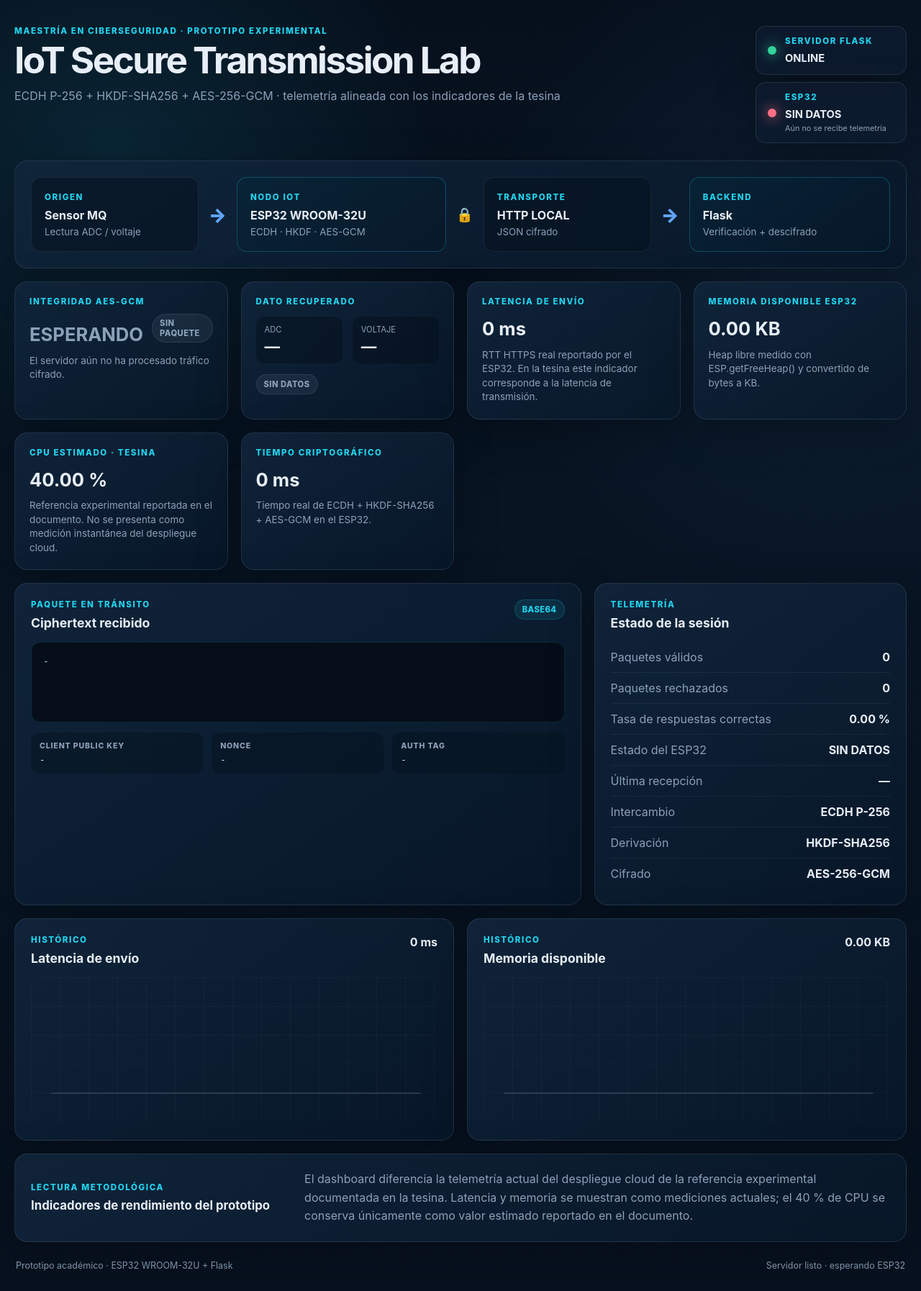
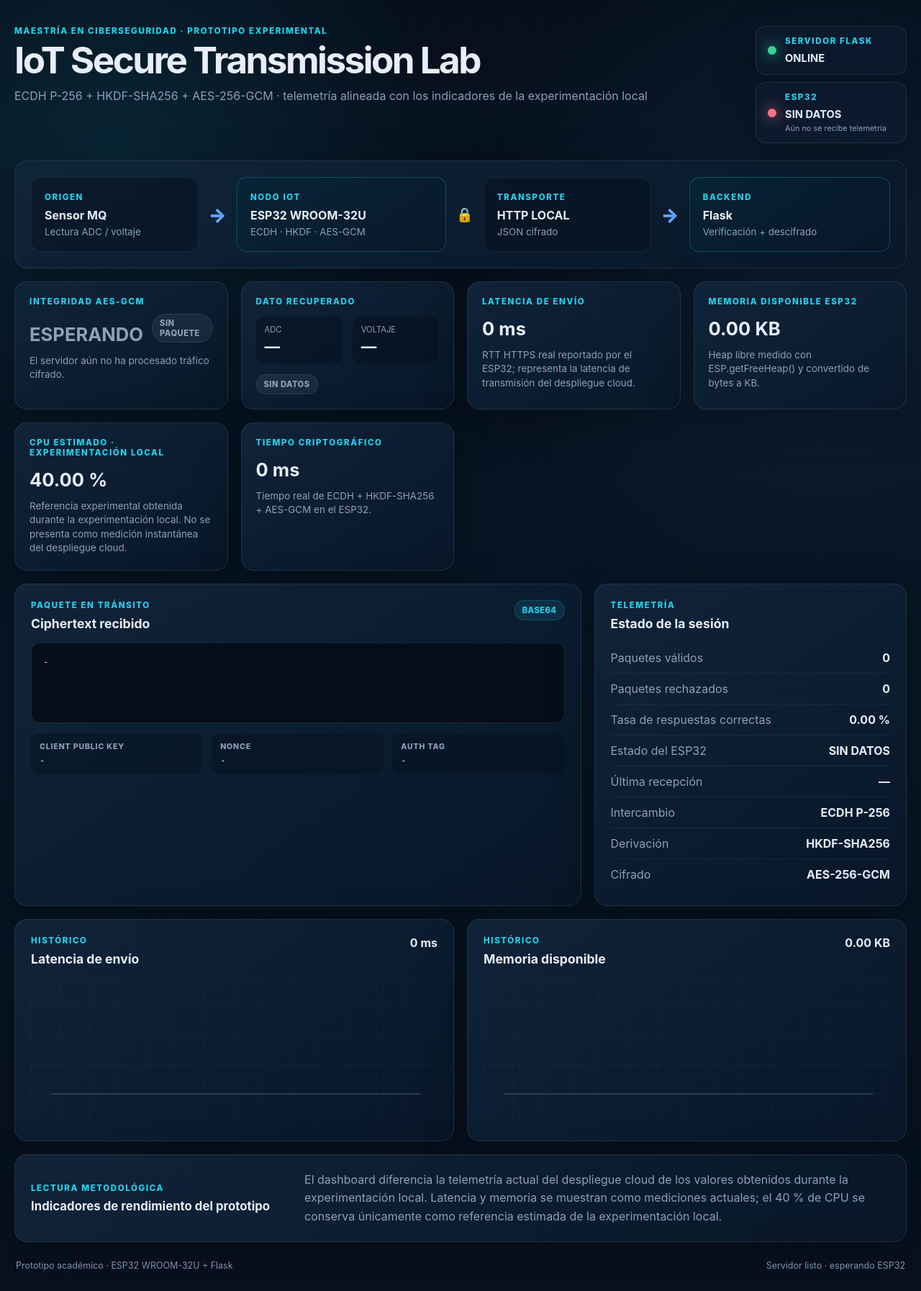
Before and after one commit to Fernando058/iot-secure-transmission-lab, a Flask app: page / in a window 1280 px wide. Shown: the whole page at 72% size. Run offline with Flask 3, Linux system fonts and the light colour scheme; data that the repository does not hold is empty; parts of the project's set-up code (start-up, migrations or seed data) failed here and were passed over.

Commit message:
Refine dashboard wording for local experiment and cloud deployment

```diff
--- a/server.py
+++ b/server.py
@@ -25,9 +25,9 @@ PRIVATE_KEY_PATH = Path(
     os.getenv("PRIVATE_KEY_PATH", str(BASE_DIR / "clave_privada.pem"))
 )
 
-# Valor de referencia reportado en la tesina.
-# NO se presenta como telemetría instantánea.
-THESIS_CPU_ESTIMATE_PCT = 40.0
+# Valor de referencia obtenido durante la experimentación local.
+# NO se presenta como telemetría instantánea del despliegue cloud.
+LOCAL_CPU_ESTIMATE_PCT = 40.0
 
 STATE_LOCK = Lock()
 
@@ -38,12 +38,12 @@ ULTIMAS_METRICAS = {
     "sensor_status": "SIN_DATOS",
     "decrypted_message": "-",
 
-    # Métricas de rendimiento alineadas con la tesina.
+    # Métricas de rendimiento alineadas con la experimentación local.
     "latency_ms": 0,
     "free_heap_bytes": 0,
     "free_heap_kb": 0.0,
     "crypto_ms": 0,
-    "cpu_estimate_pct": THESIS_CPU_ESTIMATE_PCT,
+    "cpu_estimate_pct": LOCAL_CPU_ESTIMATE_PCT,
 
     # Estado criptográfico y de la sesión.
     "crypto_status": "ESPERANDO",
@@ -288,10 +288,10 @@ def get_metrics():
                 "encryption": "AES-256-GCM",
             },
             "methodological_reference": {
-                "cpu_estimate_pct": THESIS_CPU_ESTIMATE_PCT,
+                "cpu_estimate_pct": LOCAL_CPU_ESTIMATE_PCT,
                 "cpu_note": (
-                    "Uso estimado reportado en la tesina; "
-                    "no corresponde a telemetría instantánea."
+                    "Uso estimado obtenido durante la experimentación local; "
+                    "no corresponde a telemetría instantánea del despliegue cloud."
                 ),
             },
         }
--- a/templates/dashboard.html
+++ b/templates/dashboard.html
@@ -14,7 +14,7 @@
                 <h1>IoT Secure Transmission Lab</h1>
                 <p class="subtitle">
                     ECDH P-256 + HKDF-SHA256 + AES-256-GCM ·
-                    telemetría alineada con los indicadores de la tesina
+                    telemetría alineada con los indicadores de la experimentación local
                 </p>
             </div>
 
@@ -101,8 +101,7 @@
                 <span class="card-label">LATENCIA DE ENVÍO</span>
                 <strong id="latency-value" class="big-value">0 ms</strong>
                 <p class="helper">
-                    RTT HTTPS real reportado por el ESP32. En la tesina este indicador
-                    corresponde a la latencia de transmisión.
+                    RTT HTTPS real reportado por el ESP32; representa la latencia de transmisión del despliegue cloud.
                 </p>
             </article>
 
@@ -115,11 +114,10 @@
             </article>
 
             <article class="metric-card">
-                <span class="card-label">CPU ESTIMADO · TESINA</span>
+                <span class="card-label">CPU ESTIMADO · EXPERIMENTACIÓN LOCAL</span>
                 <strong id="cpu-reference-value" class="big-value">40.00 %</strong>
                 <p class="helper">
-                    Referencia experimental reportada en el documento. No se presenta
-                    como medición instantánea del despliegue cloud.
+                    Referencia experimental obtenida durante la experimentación local. No se presenta como medición instantánea del despliegue cloud.
                 </p>
             </article>
 
@@ -243,10 +241,7 @@
                 <strong>Indicadores de rendimiento del prototipo</strong>
             </div>
             <p>
-                El dashboard diferencia la telemetría actual del despliegue cloud de la
-                referencia experimental documentada en la tesina. Latencia y memoria se
-                muestran como mediciones actuales; el 40 % de CPU se conserva únicamente
-                como valor estimado reportado en el documento.
+                El dashboard diferencia la telemetría actual del despliegue cloud de los valores obtenidos durante la experimentación local. Latencia y memoria se muestran como mediciones actuales; el 40 % de CPU se conserva únicamente como referencia estimada de la experimentación local.
             </p>
         </section>
 
```
